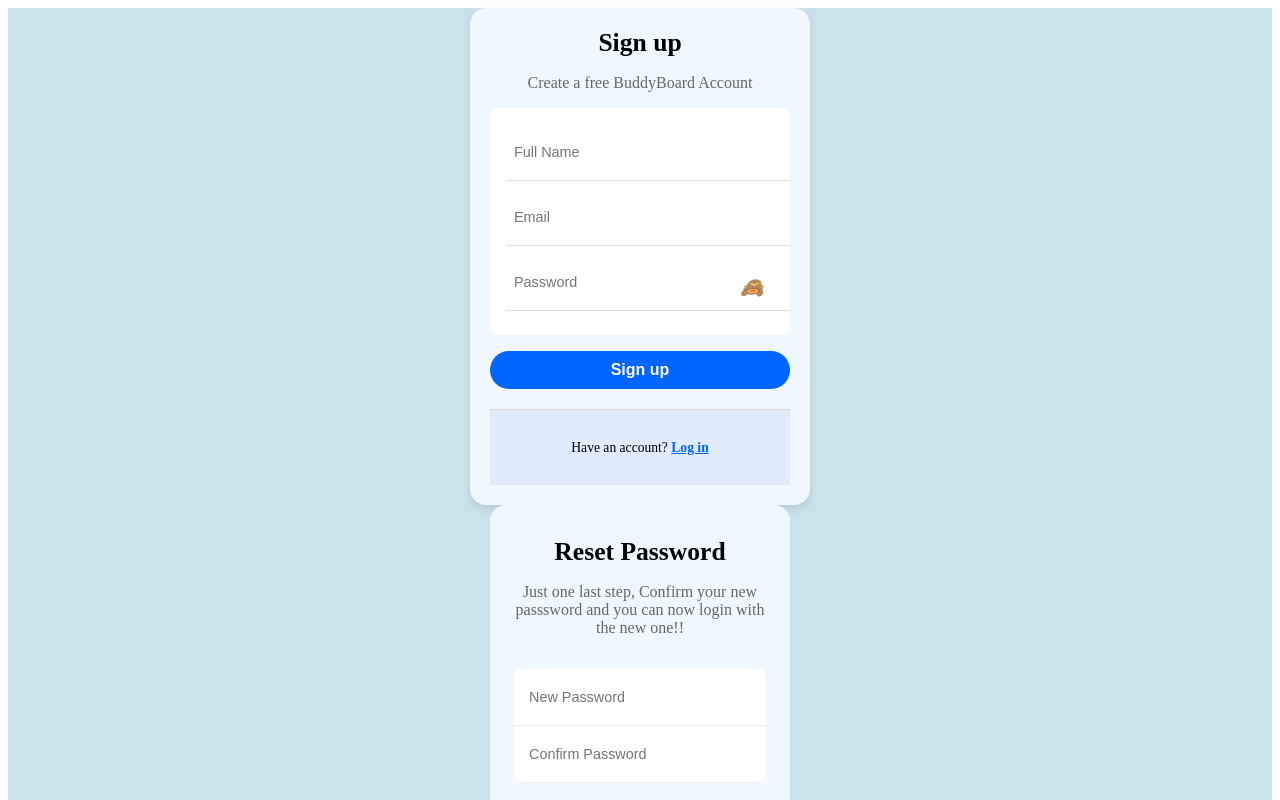
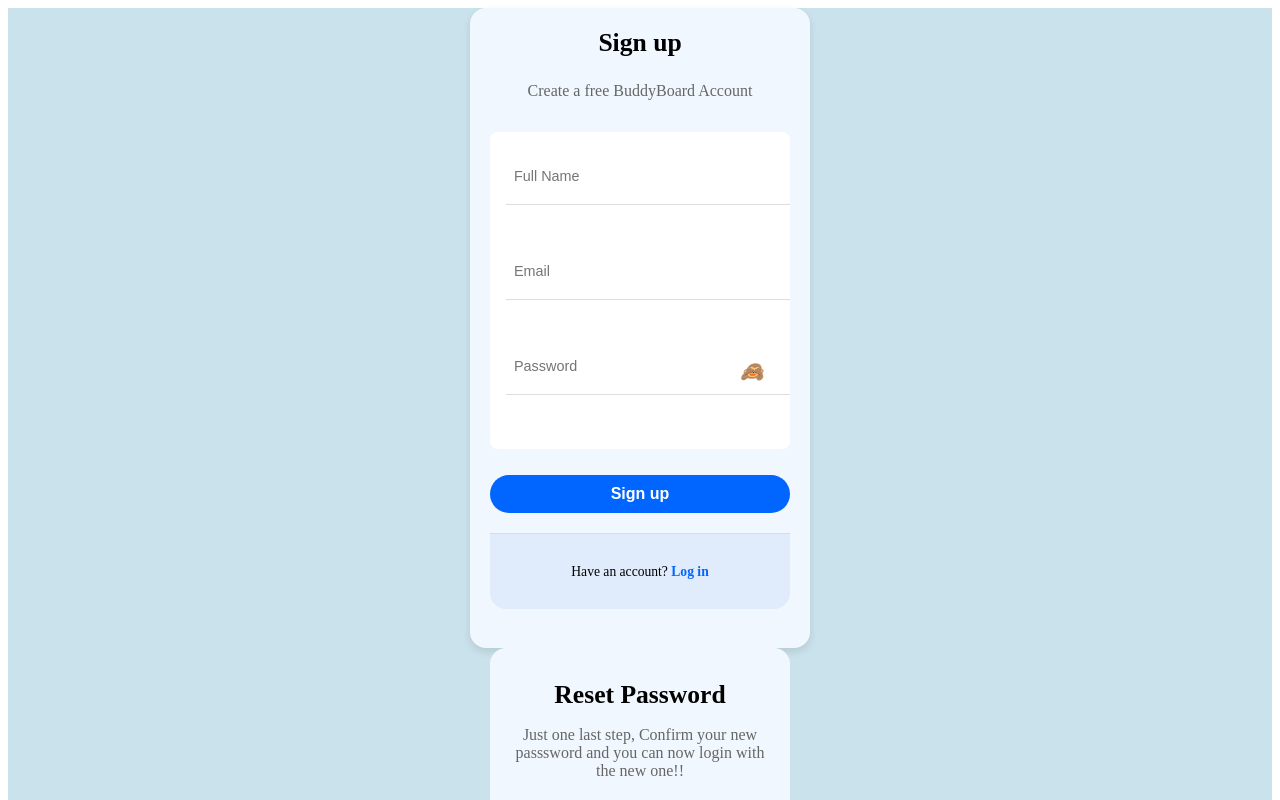
Before and after one commit to fathimabatul/BUDDY_BOARD_Infosys_Internship_Oct2024, an Angular app in the folder frontend/: page / in a window 1280 px wide. Shown: the top 800 px of the page. Built offline with nearby package versions, Linux system fonts and the light colour scheme.

Commit message:
Updated the styling

```diff
--- a/frontend/src/app/signup/signup.component.css
+++ b/frontend/src/app/signup/signup.component.css
@@ -1,5 +1,6 @@
 .form-box {
-  max-width: 300px;
+  width: 300px;
+  height: 600px; /* Adjusted height to fit all content without scrolling */
   margin: auto;
   padding: 20px;
   background: #f1f7fe;
@@ -18,11 +19,13 @@
 .title {
   font-weight: bold;
   font-size: 1.6rem;
+  margin-bottom: 8px;
 }
 
 .subtitle {
   font-size: 1rem;
   color: #666;
+  margin-bottom: 16px;
 }
 
 /* Input and Form Container Styling */
@@ -41,6 +44,7 @@
   font-size: 0.9rem;
   padding: 8px;
   outline: none;
+  transition: border-color 0.3s;
 }
 
 .input:focus {
@@ -67,39 +71,25 @@
   color: #333;
 }
 
-/* Button Styling */
-.form button {
-  width: 100%;
-  padding: 10px;
-  background-color: #0066ff;
-  color: #fff;
-  border: none;
-  border-radius: 24px;
-  font-size: 1rem;
-  font-weight: bold;
-  cursor: pointer;
-  transition: background-color 0.3s;
+/* Error Tooltip Styling */
+.error-space {
+  min-height: 30px; /* Reserve space for the error message */
 }
 
-.form button:hover {
-  background-color: #005ce6;
-}
-
-/* Error Tooltip Styling */
 .error-tooltip {
-  position: relative;
-  background-color: #ffffff;
-  color: #333;
-  border: 1px solid #ffa500;
+  background-color: #fff3cd;
+  color: #856404;
+  border: 1px solid #ffeeba;
   padding: 8px;
-  margin-top: 4px;
-  border-radius: 6px;
+  border-radius: 4px;
   font-size: 0.85rem;
   display: flex;
   align-items: center;
   box-shadow: 0px 4px 8px rgba(0, 0, 0, 0.1);
+  justify-content: flex-start;
 }
 
+/* Tooltip Icon Styling */
 .error-icon {
   background-color: #ffa500;
   color: #fff;
@@ -113,14 +103,23 @@
   margin-right: 6px;
 }
 
-.error-tooltip::before {
-  content: "";
-  position: absolute;
-  top: -6px;
-  left: 10px;
-  border-width: 6px;
-  border-style: solid;
-  border-color: transparent transparent #ffa500 transparent;
+/* Button Styling */
+.form button {
+  width: 100%;
+  padding: 10px;
+  background-color: #0066ff;
+  color: #fff;
+  border: none;
+  border-radius: 24px;
+  font-size: 1rem;
+  font-weight: bold;
+  cursor: pointer;
+  transition: background-color 0.3s;
+  margin-top: 10px;
+}
+
+.form button:hover {
+  background-color: #005ce6;
 }
 
 /* Footer Link Styling */
@@ -130,11 +129,13 @@
   background-color: #e0ecfb;
   border-top: 1px solid #ddd;
   margin-top: 20px;
+  border-radius: 0 0 16px 16px;
 }
 
 .form-section a {
   font-weight: bold;
   color: #0066ff;
+  text-decoration: none;
 }
 
 .form-section a:hover {
--- a/frontend/src/app/signup/signup.component.html
+++ b/frontend/src/app/signup/signup.component.html
@@ -10,6 +10,7 @@
         placeholder="Full Name"
         formControlName="fullName"
       />
+      <div class="error-space">
         <div
           *ngIf="
             signupForm.get('fullName')?.touched &&
@@ -25,6 +26,7 @@
             >Name cannot contain numbers or special characters.</span
           >
         </div>
+      </div>
 
       <!-- Email Input -->
       <input
@@ -33,6 +35,7 @@
         placeholder="Email"
         formControlName="email"
       />
+      <div class="error-space">
         <div
           *ngIf="
             signupForm.get('email')?.touched && signupForm.get('email')?.invalid
@@ -47,6 +50,7 @@
             >Please enter a valid email address.</span
           >
         </div>
+      </div>
 
       <!-- Password Input with Toggle Icon -->
       <div class="password-container">
@@ -60,6 +64,7 @@
           passwordVisible ? "👁️" : "🙈"
         }}</i>
       </div>
+      <div class="error-space">
         <div
           *ngIf="
             signupForm.get('password')?.touched &&
@@ -76,6 +81,7 @@
           >
         </div>
       </div>
+    </div>
 
     <button type="submit">Sign up</button>
   </form>
```
Lines whose indentation alone changed are shown as unchanged.
